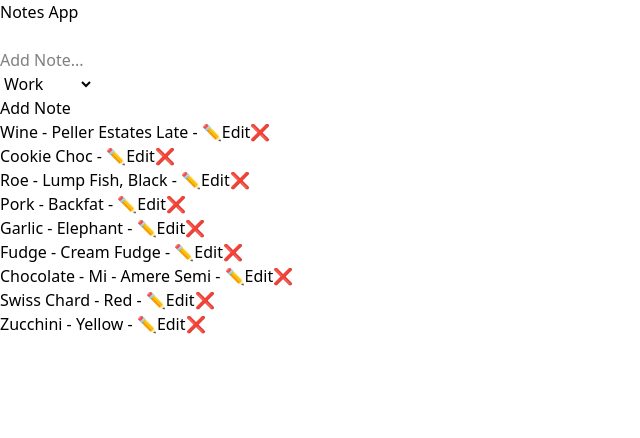
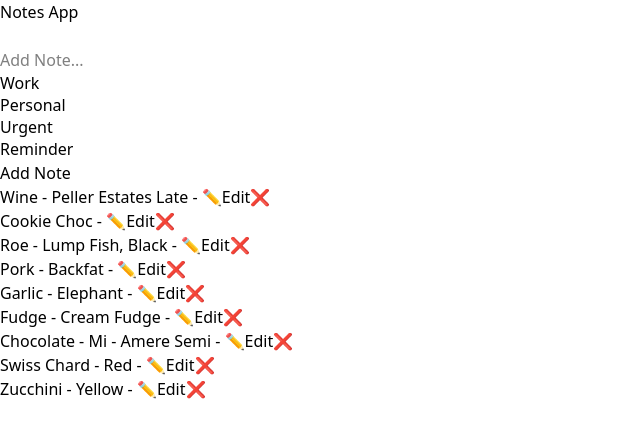
Before and after one commit to PraneethBunny123/All-App, a React (Vite) app: page / in a window 1280 px wide. Shown: the top 438 px of the page, without its empty margins (0-640 px from the left). Built offline with nearby package versions, Linux system fonts and the light colour scheme.

Commit message:
adding multiple to the select tag and created a new array to the state that stores the tags when note is added (along with id, notes, timestamp)

```diff
--- a/src/project-apps/Notes App/AddNotes.jsx
+++ b/src/project-apps/Notes App/AddNotes.jsx
@@ -21,7 +21,8 @@ export default function AddNotes({setNotes}) {
             setNotes(prevNotes => [...prevNotes, {
                 id: uuidv4(),
                 Notes: textTyped,
-                timeStamp: timeStamp
+                timeStamp: timeStamp,
+                tags: []
             }])
             setTextTyped('')
         }
--- a/src/project-apps/Notes App/NotesApp.jsx
+++ b/src/project-apps/Notes App/NotesApp.jsx
@@ -33,7 +33,6 @@ export default function NotesApp() {
         setEditingNote(null)
     }
 
-
     return (
         <div>
             <label>Notes App</label>
--- a/src/project-apps/Notes App/TagsDropdown.jsx
+++ b/src/project-apps/Notes App/TagsDropdown.jsx
@@ -3,9 +3,11 @@ import { tagOptions } from "./MOCK_DATA"
 export default function TagsDropdown() {
     return (
         <div>
-            <select>
+            <select
+                multiple
+            >
                 {tagOptions.map(tag => (
-                    <option value={tag}>{tag}</option>
+                    <option key={tag} value={tag}>{tag}</option>
                 ))}
             </select>
         </div>
```
